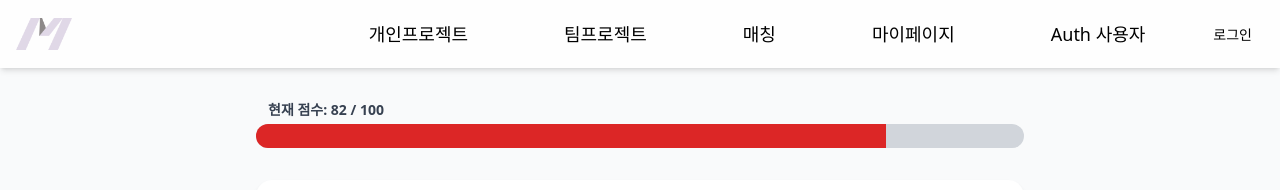
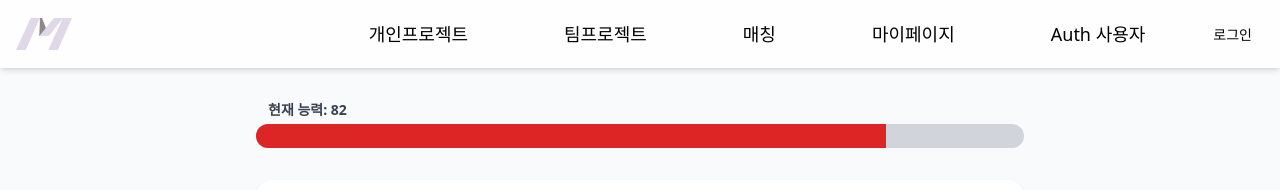
Before and after one commit to yurim6858/meom_front, a React (Vite) app in the folder moem-app/: page /portfolio in a window 1280 px wide. Shown: the top 190 px of the page. Built offline with nearby package versions, Linux system fonts and the light colour scheme.

Commit message:
docs: 점수->능력으로 변경

```diff
--- a/moem-app/src/pages/PortfolioPage.jsx
+++ b/moem-app/src/pages/PortfolioPage.jsx
@@ -37,7 +37,7 @@ const [score, setScore] = useState(82);
       <div className="w-full max-w-3xl relative">
         {/* 점수 텍스트 - 게이지바 위에 표시 */}
         <span className="absolute left-3 -top-6 text-sm font-semibold text-gray-700">
-          현재 점수: {score} / 100
+          현재 능력: {score}
         </span>
 
         {/* 게이지바 자체 */}
```
